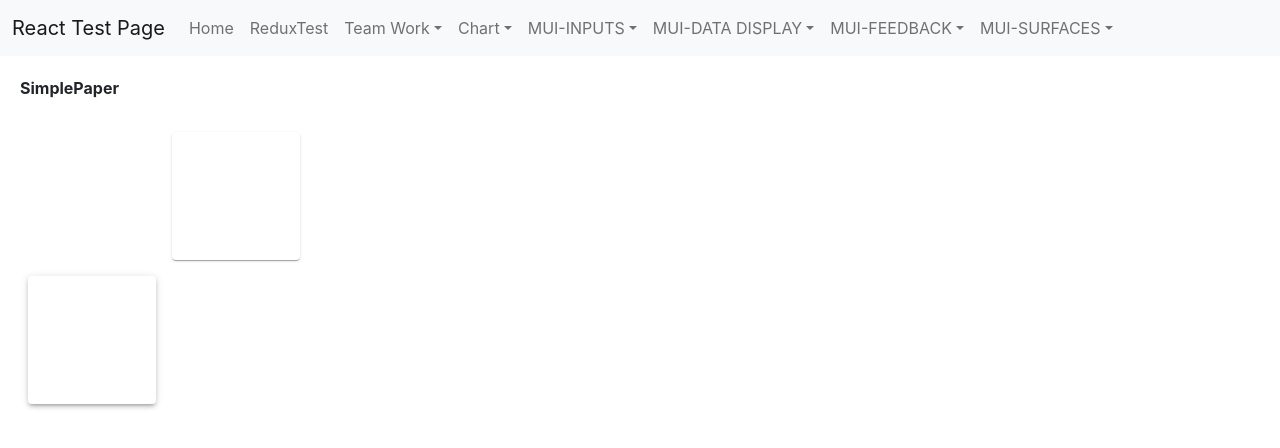
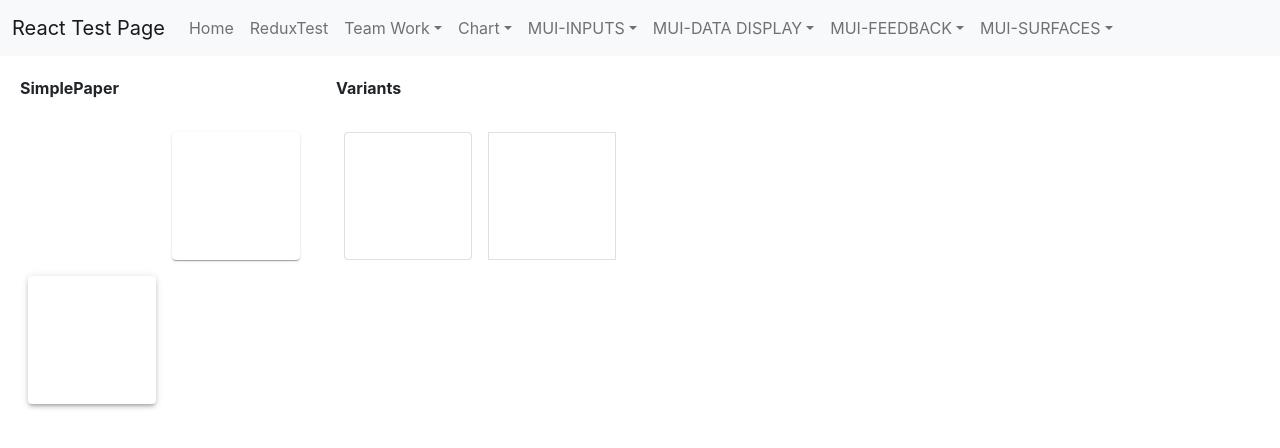
Before and after one commit to jinseok1306/React-Test, a React (Create React App) app in the folder ReactProject/client_app/: page /MUI/PaperPage in a window 1280 px wide. Shown: the top 448 px of the page. Built offline with nearby package versions, Linux system fonts and the light colour scheme.

Commit message:
MUI Variants 테스트 완료

```diff
--- /dev/null
+++ b/ReactProject/client_app/src/components/Paper/Variants.tsx
@@ -0,0 +1,21 @@
+import * as React from 'react';
+import Box from '@mui/material/Box';
+import Paper from '@mui/material/Paper';
+
+export default function Variants() {
+    return (
+        <Box
+            sx={{
+                display: 'flex',
+                '& > :not(style)': {
+                    m: 1,
+                    width: 128,
+                    height: 128,
+                },
+            }}
+        >
+            <Paper variant="outlined" />
+            <Paper variant="outlined" square />
+        </Box>
+    );
+}
--- a/ReactProject/client_app/src/pages/MUI/PaperPage.tsx
+++ b/ReactProject/client_app/src/pages/MUI/PaperPage.tsx
@@ -2,6 +2,7 @@ import React, { useCallback, useState } from "react";
 import Menu from '../../components/Menu';
 import Grid from '@mui/material/Grid';
 import SimplePaper from '../../components/Paper/SimplePaper';
+import Variants from '../../components/Paper/Variants';
 
 const PaperPage = () => {
     return (
@@ -13,6 +14,10 @@ const PaperPage = () => {
                         <b>SimplePaper</b><div>&nbsp;</div>
                         <SimplePaper />
                     </Grid>
+                    <Grid item xs={3}>
+                        <b>Variants</b><div>&nbsp;</div>
+                        <Variants />
+                    </Grid>
                 </Grid>
             </div>
         </div>
```
Also changed, not shown: 1 other file (tests, documents, lock files or other folders).
